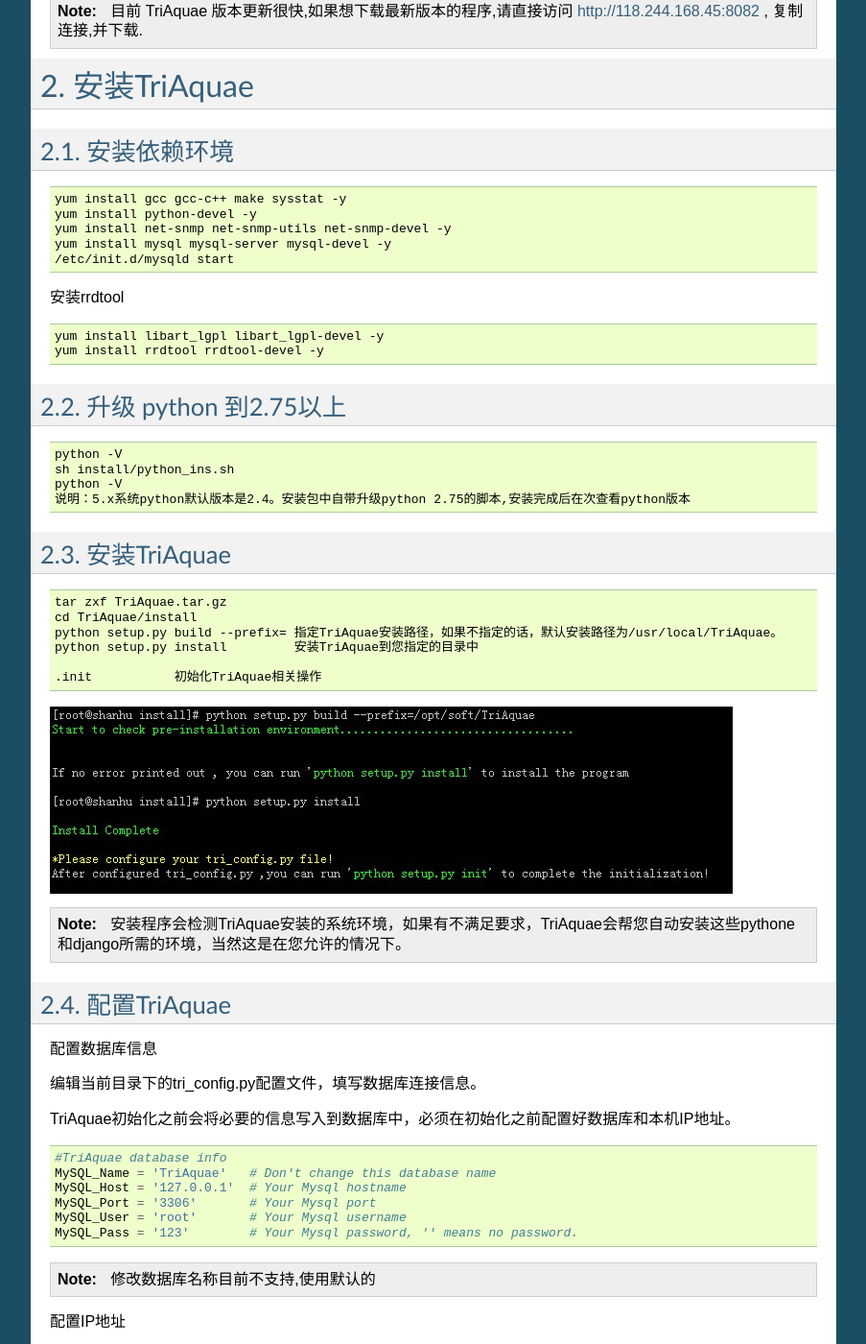
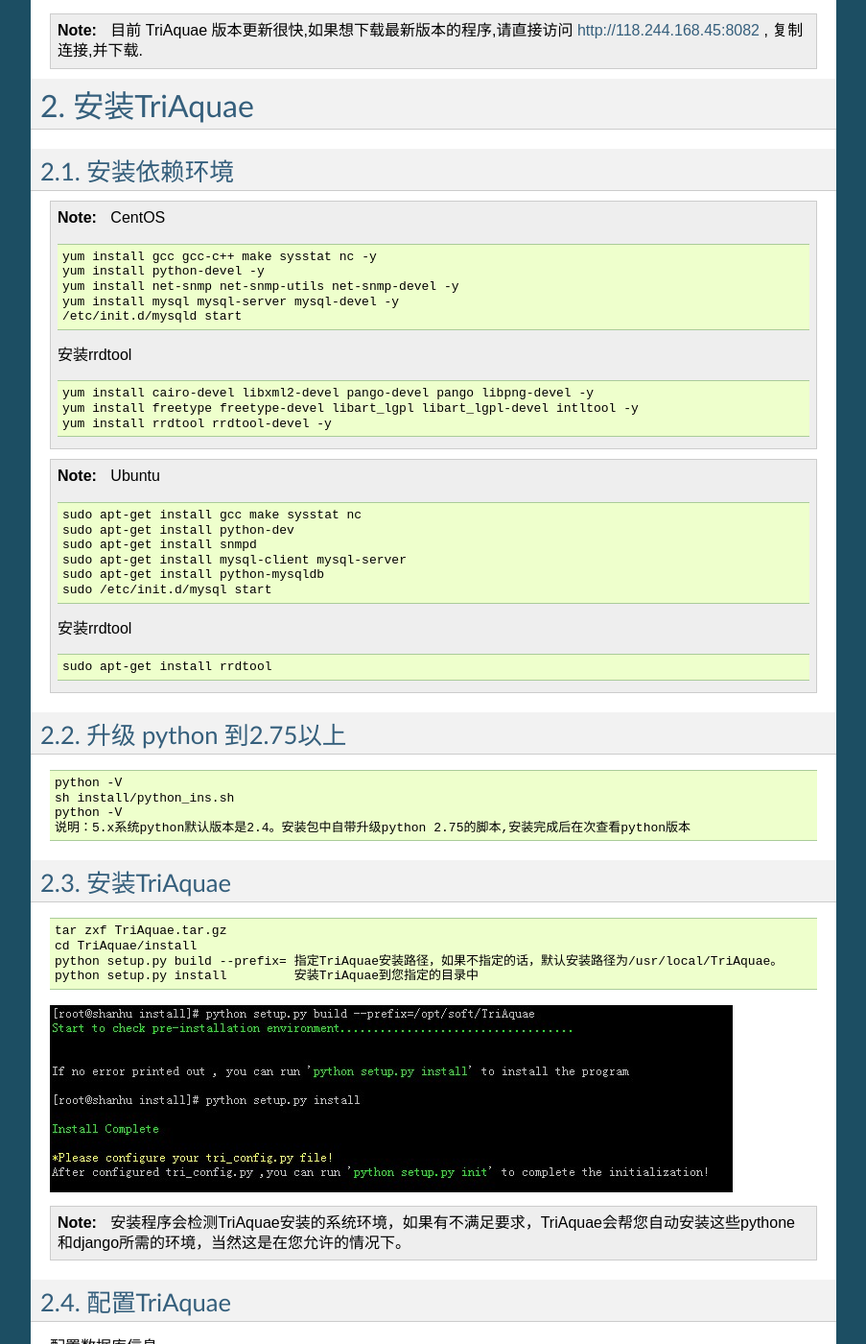
Before and after one commit to jerry123je/test, a Sphinx documentation site: the page built from docs/index.rst, in a window 1280 px wide and 1400 px high, scrolled down 1100 px. Shown: the whole window at 96% size, without its empty margins (198-1101 px from the left). Built offline with Sphinx 7.4.7, drawn with Linux system fonts in a browser that asks for light colours; some of the changed text lies outside the part shown.

Commit message:
20131205_01

```diff
--- a/docs/index.rst
+++ b/docs/index.rst
@@ -69,21 +69,41 @@
 2.1. 安装依赖环境
 ---------------------------
 
-.. code-block:: bash
+.. note:: CentOS
 
-	yum install gcc gcc-c++ make sysstat -y
-	yum install python-devel -y
-	yum install net-snmp net-snmp-utils net-snmp-devel -y
-	yum install mysql mysql-server mysql-devel -y
-	/etc/init.d/mysqld start
+        .. code-block:: bash
 
-安装rrdtool
+                yum install gcc gcc-c++ make sysstat nc -y
+                yum install python-devel -y
+                yum install net-snmp net-snmp-utils net-snmp-devel -y
+                yum install mysql mysql-server mysql-devel -y
+                /etc/init.d/mysqld start
 
-.. code-block:: bash
+        安装rrdtool
 
-	yum install libart_lgpl libart_lgpl-devel -y
-	yum install rrdtool rrdtool-devel -y
+        .. code-block:: bash
 
+                yum install cairo-devel libxml2-devel pango-devel pango libpng-devel -y
+                yum install freetype freetype-devel libart_lgpl libart_lgpl-devel intltool -y
+                yum install rrdtool rrdtool-devel -y
+
+
+.. note:: Ubuntu
+
+        .. code-block:: bash
+
+                sudo apt-get install gcc make sysstat nc
+                sudo apt-get install python-dev
+                sudo apt-get install snmpd
+                sudo apt-get install mysql-client mysql-server
+                sudo apt-get install python-mysqldb
+                sudo /etc/init.d/mysql start
+
+        安装rrdtool
+
+        .. code-block:: bash
+
+                sudo apt-get install rrdtool
 
 2.2. 升级 python 到2.75以上
 ------------------------------
@@ -106,8 +126,6 @@
 	python setup.py build --prefix=	指定TriAquae安装路径，如果不指定的话，默认安装路径为/usr/local/TriAquae。
 	python setup.py install		安装TriAquae到您指定的目录中
 
-	.init		初始化TriAquae相关操作
-
 
 .. image:: images/startservice_01.jpg
 
@@ -128,12 +146,9 @@
 
 ::
 
-   #TriAquae database info
-   MySQL_Name = 'TriAquae'   # Don't change this database name
-   MySQL_Host = '127.0.0.1'  # Your Mysql hostname
-   MySQL_Port = '3306'       # Your Mysql port
-   MySQL_User = 'root'       # Your Mysql username
-   MySQL_Pass = '123'        # Your Mysql password, '' means no password.
+	MySQL_Name = 'TriAquae'  # Don't change this database name
+	MySQL_User = 'root'	 # Your Mysql username
+	MySQL_Pass = 'coral'	 # Your Mysql password, '' means no password.
 
 .. note::
 
@@ -153,7 +168,7 @@
 
 	SMTP_server = 'smtp.company.com' #replace it to your company smtp server
 	Mail_username = 'tri_mailuser'
-	Mail_password = 'TriAquae!23'
+	Mail_password = 'tri_mailpass'
 
 
 2.5. 初始化
@@ -163,7 +178,9 @@
 
 	# python setup.py init
 
-初始化操作会创建tri_connector用户，导入TriAquae数据库等操作
+.. hint::
+
+	初始化操作会创建tri_connector用户，导入TriAquae数据库等操作
 
 2.6. 启动TriAquae
 ---------------------------
@@ -191,6 +208,35 @@
 
 	注意关闭 iptables
 
+2.8. FAQ
+--------------------------------
+
+.. note::
+
+        启动tri_service.py时报导入错误
+        ImportError: libpython2.7.so.1.0: cannot open shared object file: No such file or directory
+
+.. hint:: 解决方法
+
+        升级为python2.7
+
+.. note::
+
+        登陆堡垒机连接远程服务器不显示连接信息，无任何输出
+
+.. hint:: 解决方法
+
+        logs目录需要777权限
+
+.. note::
+
+        执行$ sudo python tri_service.py start
+        django.core.exceptions.ImproperlyConfigured: Error loading MySQLdb module: libmysqlclient_r.so.15: cannot open shared object file: No such file or directory
+
+.. hint:: 解决方法
+
+        访问https://pypi.python.org/simple/MySQL-python/下载合适的MySQLdb版本进行编译安装
+
 
 3. 配置
 ===============
```
Also changed, not shown: other parts of docs/index.rst (+9 -9 lines), 5 other files.
